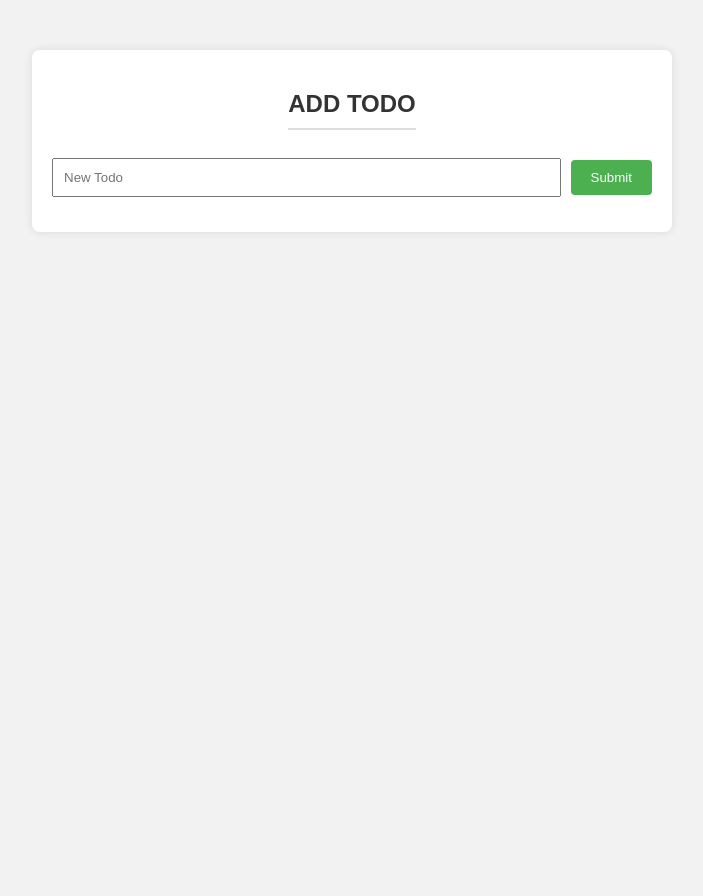
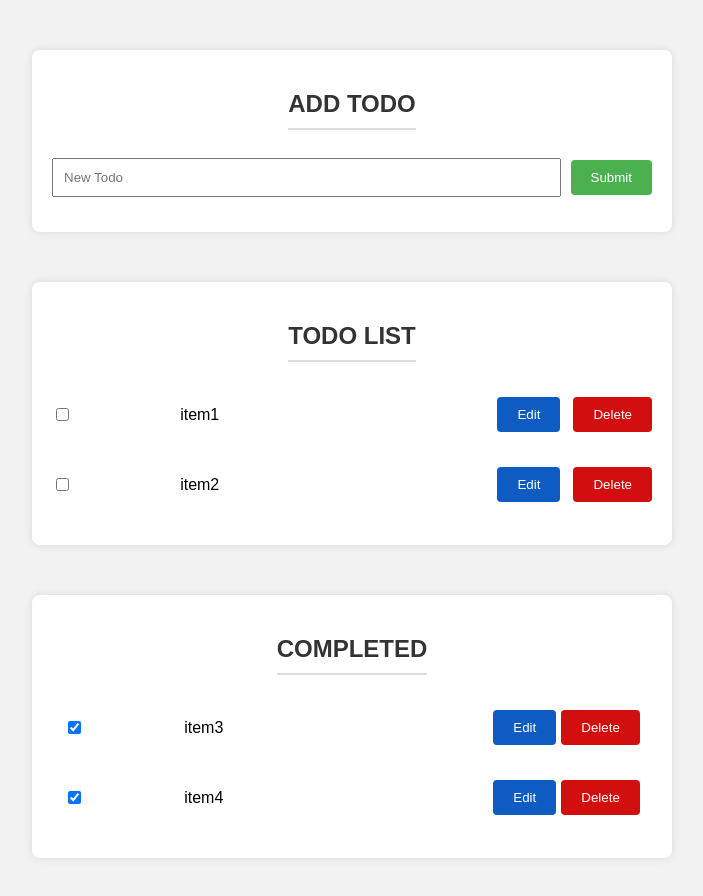
Before and after one commit to mehmetresitcagan/ToDo, a plain HTML site: page index.html in a window 1280 px wide. Shown: the whole page, without its empty margins (288-991 px from the left). Before the commit the page ends 800 px from the top, so only its background shows below. Drawn offline with Linux system fonts and the light colour scheme.

Commit message:
html css done

```diff
--- a/css/style.css
+++ b/css/style.css
@@ -7,7 +7,9 @@ body {
     background-color: #f2f2f2;
 }
 
-.add-todo-container {
+.add-todo-container,
+.todo-list-container,
+.completed-container {
     max-width: 600px;
     margin: 50px auto;
     background-color: #fff;
@@ -37,7 +39,8 @@ hr {
     border: 1px solid #ddd;
 }
 
-.todo-input-container {
+.todo-input-container,
+.todo-item {
     margin-bottom: 15px;
     margin-top: 20px;
     /* Düzenlenmiş */
@@ -47,6 +50,10 @@ hr {
     justify-content: space-between;
     /* Eşit aralık */
     align-items: center;
+    width: 100%;
+}
+
+.todo-list-items-container {
     width: 100%;
 }
 
@@ -74,3 +81,28 @@ input[type="text"] {
 .btn-submit:hover {
     background-color: #45a049;
 }
+
+
+.btn-delete {
+    background-color: #d30e0e;
+    color: #fff;
+    border: none;
+    padding: 10px 20px;
+    border-radius: 4px;
+    cursor: pointer;
+    margin-left: 5px;
+}
+
+.btn-edit {
+    background-color: #0e5cc2;
+    color: #fff;
+    border: none;
+    padding: 10px 20px;
+    border-radius: 4px;
+    cursor: pointer;
+    margin-left: 270px;
+}
+
+.item-text {
+    margin-left: 100px;
+}
--- a/index.html
+++ b/index.html
@@ -24,6 +24,58 @@
 
     </div>
 
+    <div class="todo-list-container">
+
+        <div class="container-head">
+            <h2 class="section-title">TODO LIST</h2>
+            <hr>
+        </div>
+
+        <div class="todo-list-items-container">
+
+            <div class="todo-item">
+                <input type="checkbox" class="todo-checkbox">
+                <p class="item-text">item1</p>
+                <button class="btn-edit">Edit</button>
+                <button class="btn-delete">Delete</button>
+            </div>
+
+            <div class="todo-item">
+                <input type="checkbox" class="todo-checkbox">
+                <p class="item-text">item2</p>
+                <button class="btn-edit">Edit</button>
+                <button class="btn-delete">Delete</button>
+            </div>
+        </div>
+    </div>
+
+
+    <div class="completed-container">
+
+        <div class="container-head">
+            <h2 class="section-title">COMPLETED</h2>
+            <hr>
+        </div>
+
+        <div class="completed-items-container">
+
+            <div class="todo-item">
+                <input type="checkbox" class="todo-checkbox" checked="true">
+                <p class="item-text">item3</p>
+                <button class="btn-edit">Edit</button>
+                <button class="btn-delete">Delete</button>
+            </div>
+
+            <div class="todo-item">
+                <input type="checkbox" class="todo-checkbox" checked="true">
+                <p class="item-text">item4</p>
+                <button class="btn-edit">Edit</button>
+                <button class="btn-delete">Delete</button>
+            </div>
+
+        </div>
+    </div>
+
 </body>
 
 </html>
```
